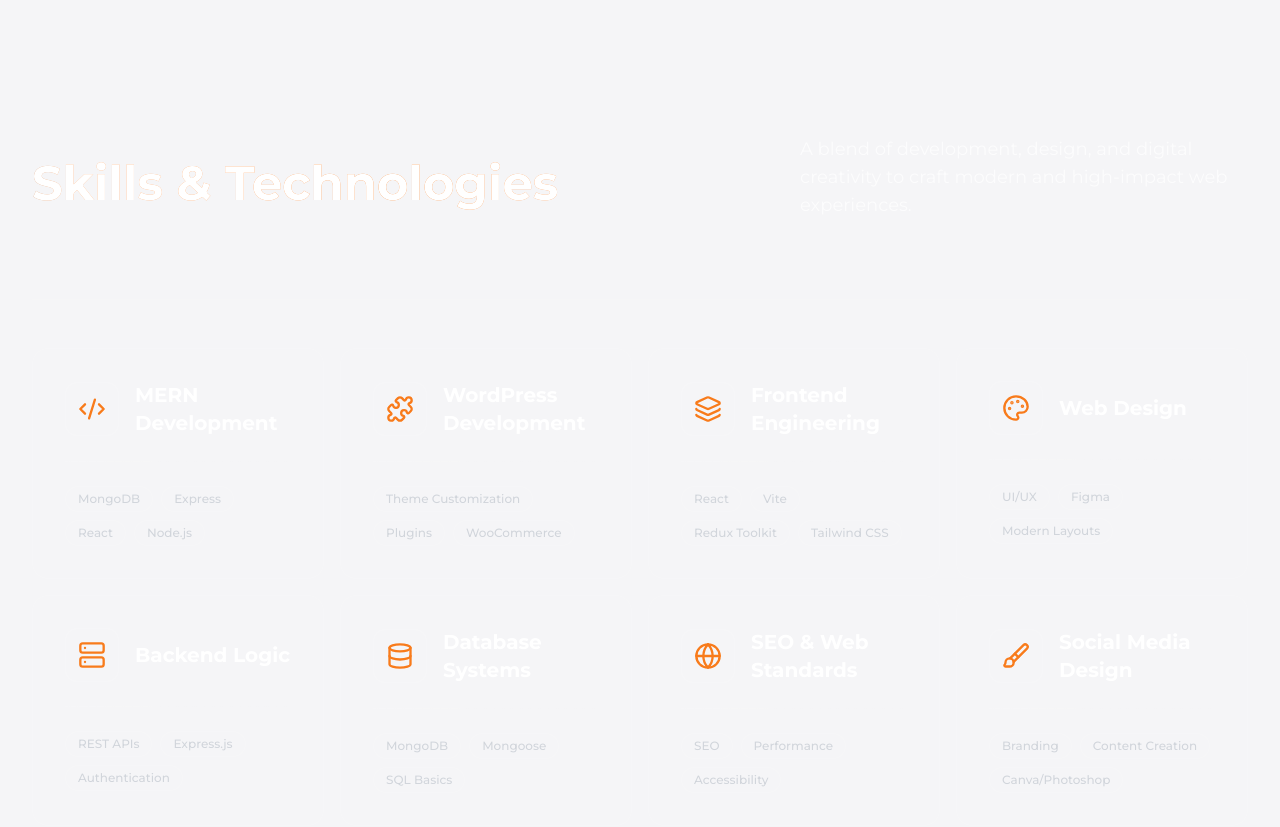
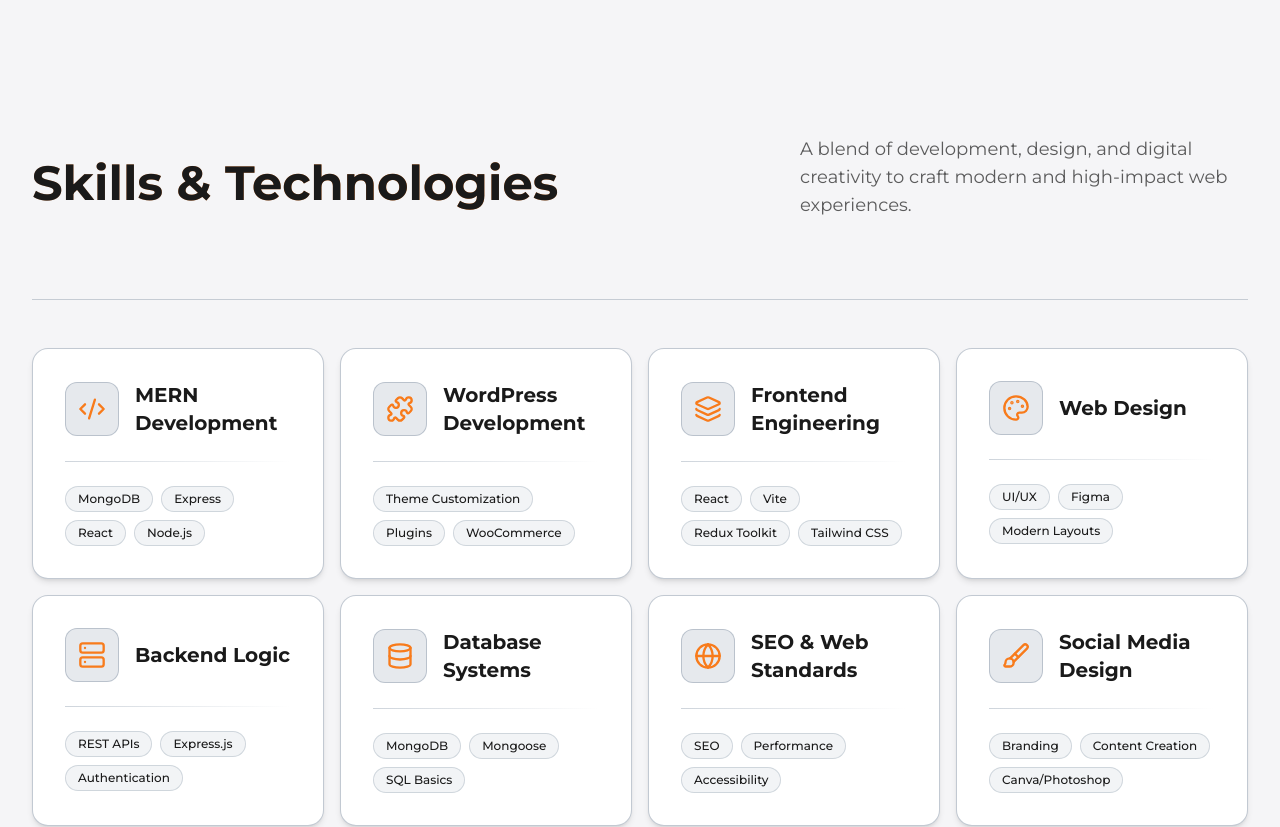
Before and after one commit to KamelMesbahi13/portfolio, a React (Vite) app: page / in a window 1280 px wide. Shown: the part 4480-5307 px from the top of the page. Built offline with nearby package versions, Linux system fonts and the light colour scheme.

Commit message:
adding dark / white mode

```diff
--- a/src/Components/Home/Technologies/Technologies.jsx
+++ b/src/Components/Home/Technologies/Technologies.jsx
@@ -1,3 +1,226 @@
+// import { useState, useRef, useEffect, memo } from "react";
+// import {
+//   Layers,
+//   Code2,
+//   Globe,
+//   Palette,
+//   Database,
+//   Server,
+//   GitGraph,
+//   Puzzle,
+//   Brush,
+// } from "lucide-react";
+
+// // ✅ Static data outside
+// const SKILLS = [
+//   {
+//     name: "MERN Development",
+//     icon: Code2,
+//     tags: ["MongoDB", "Express", "React", "Node.js"],
+//   },
+//   {
+//     name: "WordPress Development",
+//     icon: Puzzle,
+//     tags: ["Theme Customization", "Plugins", "WooCommerce"],
+//   },
+//   {
+//     name: "Frontend Engineering",
+//     icon: Layers,
+//     tags: ["React", "Vite", "Redux Toolkit", "Tailwind CSS"],
+//   },
+//   {
+//     name: "Web Design",
+//     icon: Palette,
+//     tags: ["UI/UX", "Figma", "Modern Layouts"],
+//   },
+//   {
+//     name: "Backend Logic",
+//     icon: Server,
+//     tags: ["REST APIs", "Express.js", "Authentication"],
+//   },
+//   {
+//     name: "Database Systems",
+//     icon: Database,
+//     tags: ["MongoDB", "Mongoose", "SQL Basics"],
+//   },
+//   {
+//     name: "SEO & Web Standards",
+//     icon: Globe,
+//     tags: ["SEO", "Performance", "Accessibility"],
+//   },
+//   {
+//     name: "Social Media Design",
+//     icon: Brush,
+//     tags: ["Branding", "Content Creation", "Canva/Photoshop"],
+//   },
+//   {
+//     name: "Version Control",
+//     icon: GitGraph,
+//     tags: ["Git", "GitHub", "CI/CD"],
+//   },
+// ];
+
+// // ✅ Lightweight SkillCard - Pure CSS transitions
+// const SkillCard = memo(({ skill, index, isVisible }) => {
+//   const Icon = skill.icon;
+
+//   return (
+//     <div
+//       className={`
+//         relative h-full overflow-hidden rounded-2xl border border-white/10
+//         bg-white/[0.03] group
+//         transition-all duration-700 ease-out
+//         hover:bg-white/[0.08] hover:border-white/20 hover:scale-[1.02]
+//         ${isVisible ? "opacity-100 translate-y-0" : "opacity-0 translate-y-12"}
+//       `}
+//       style={{ transitionDelay: `${index * 75}ms` }}
+//     >
+//       {/* Simple hover glow - no dynamic position tracking */}
+//       <div
+//         className="
+//           absolute inset-0 opacity-0 group-hover:opacity-100
+//           transition-opacity duration-300 pointer-events-none
+//           bg-gradient-to-br from-[#F87B1B]/10 via-transparent to-transparent
+//         "
+//       />
+
+//       <div className="relative z-10 flex flex-col items-start h-full gap-6 p-6 md:p-8">
+//         {/* Icon and Title */}
+//         <div className="flex items-center gap-4">
+//           <div
+//             className="
+//               p-3 rounded-xl bg-white/5 border border-white/10 text-[#F87B1B]
+//               transition-all duration-300
+//               group-hover:scale-110 group-hover:bg-[#F87B1B] group-hover:text-white
+//               group-hover:shadow-lg group-hover:shadow-[#F87B1B]/20
+//             "
+//           >
+//             <Icon size={28} />
+//           </div>
+//           <h3 className="text-lg font-bold text-white md:text-xl">
+//             {skill.name}
+//           </h3>
+//         </div>
+
+//         {/* Divider */}
+//         <div
+//           className="
+//             w-full h-px bg-gradient-to-r from-white/10 to-transparent
+//             transition-all duration-300
+//             group-hover:from-[#F87B1B]/30
+//           "
+//         />
+
+//         {/* Tags */}
+//         <div className="flex flex-wrap gap-2">
+//           {skill.tags.map((tag, i) => (
+//             <span
+//               key={i}
+//               className="
+//                 text-xs font-medium px-3 py-1 rounded-full
+//                 bg-white/5 text-gray-300 border border-white/5
+//                 transition-all duration-300
+//                 group-hover:border-[#F87B1B]/30 group-hover:bg-white/10
+//               "
+//             >
+//               {tag}
+//             </span>
+//           ))}
+//         </div>
+//       </div>
+
+//       {/* Border glow on hover */}
+//       <div
+//         className="
+//           absolute inset-0 rounded-2xl border border-transparent
+//           pointer-events-none transition-colors duration-300
+//           group-hover:border-[#F87B1B]/20
+//         "
+//       />
+//     </div>
+//   );
+// });
+
+// SkillCard.displayName = "SkillCard";
+
+// // ✅ Main Component - Single IntersectionObserver
+// const Technologies = () => {
+//   const [isVisible, setIsVisible] = useState(false);
+//   const sectionRef = useRef(null);
+
+//   // Single observer for entire section
+//   useEffect(() => {
+//     const el = sectionRef.current;
+//     if (!el) return;
+
+//     const observer = new IntersectionObserver(
+//       ([entry]) => {
+//         if (entry.isIntersecting) {
+//           setIsVisible(true);
+//           observer.disconnect();
+//         }
+//       },
+//       { threshold: 0.1 }
+//     );
+
+//     observer.observe(el);
+//     return () => observer.disconnect();
+//   }, []);
+
+//   return (
+//     <div className="py-12 overflow-hidden bg-transparent md:py-20">
+//       <div ref={sectionRef} className="container px-6 mx-auto">
+//         {/* Header */}
+//         <div
+//           className={`
+//             flex flex-col items-start justify-between gap-6 pb-12 mb-12
+//             border-b md:flex-row md:items-end md:pb-20 border-white/10
+//             transition-all duration-700
+//             ${
+//               isVisible
+//                 ? "opacity-100 translate-y-0"
+//                 : "opacity-0 translate-y-8"
+//             }
+//           `}
+//         >
+//           <h1 className="text-3xl font-bold text-white md:text-4xl lg:text-5xl">
+//             Skills & Technologies
+//           </h1>
+
+//           <p
+//             className={`
+//               max-w-md text-lg text-white/70
+//               transition-all duration-700 delay-100
+//               ${
+//                 isVisible
+//                   ? "opacity-100 translate-x-0"
+//                   : "opacity-0 translate-x-8"
+//               }
+//             `}
+//           >
+//             A blend of development, design, and digital creativity to craft
+//             modern and high-impact web experiences.
+//           </p>
+//         </div>
+
+//         {/* Skills Grid */}
+//         <div className="grid grid-cols-1 gap-4 md:grid-cols-2 lg:grid-cols-3 xl:grid-cols-4">
+//           {SKILLS.map((skill, index) => (
+//             <SkillCard
+//               key={skill.name}
+//               skill={skill}
+//               index={index}
+//               isVisible={isVisible}
+//             />
+//           ))}
+//         </div>
+//       </div>
+//     </div>
+//   );
+// };
+
+// export default memo(Technologies);
+
 import { useState, useRef, useEffect, memo } from "react";
 import {
   Layers,
@@ -67,20 +290,21 @@ const SkillCard = memo(({ skill, index, isVisible }) => {
   return (
     <div
       className={`
-        relative h-full overflow-hidden rounded-2xl border border-white/10
-        bg-white/[0.03] group
+        relative h-full overflow-hidden rounded-2xl border group
         transition-all duration-700 ease-out
-        hover:bg-white/[0.08] hover:border-white/20 hover:scale-[1.02]
+        border-mainColor/25 bg-white shadow-md hover:shadow-lg hover:border-mainColor/35
+        dark:border-white/10 dark:bg-white/[0.03] dark:shadow-none dark:hover:bg-white/[0.08] dark:hover:border-white/20 dark:hover:scale-[1.02]
         ${isVisible ? "opacity-100 translate-y-0" : "opacity-0 translate-y-12"}
       `}
       style={{ transitionDelay: `${index * 75}ms` }}
     >
-      {/* Simple hover glow - no dynamic position tracking */}
+      {/* Simple hover glow */}
       <div
         className="
           absolute inset-0 opacity-0 group-hover:opacity-100
           transition-opacity duration-300 pointer-events-none
-          bg-gradient-to-br from-[#F87B1B]/10 via-transparent to-transparent
+          bg-gradient-to-br from-secondColor/[0.06] via-transparent to-transparent
+          dark:from-[#F87B1B]/10
         "
       />
 
@@ -89,15 +313,17 @@ const SkillCard = memo(({ skill, index, isVisible }) => {
         <div className="flex items-center gap-4">
           <div
             className="
-              p-3 rounded-xl bg-white/5 border border-white/10 text-[#F87B1B]
+              p-3 rounded-xl border text-[#F87B1B]
               transition-all duration-300
-              group-hover:scale-110 group-hover:bg-[#F87B1B] group-hover:text-white
+              bg-mainColor/10 border-mainColor/20
+              dark:bg-white/5 dark:border-white/10
+              group-hover:scale-110 group-hover:bg-[#F87B1B] group-hover:text-white group-hover:border-[#F87B1B]
               group-hover:shadow-lg group-hover:shadow-[#F87B1B]/20
             "
           >
             <Icon size={28} />
           </div>
-          <h3 className="text-lg font-bold text-white md:text-xl">
+          <h3 className="text-lg font-bold text-textColorWhite dark:text-white md:text-xl">
             {skill.name}
           </h3>
         </div>
@@ -105,8 +331,9 @@ const SkillCard = memo(({ skill, index, isVisible }) => {
         {/* Divider */}
         <div
           className="
-            w-full h-px bg-gradient-to-r from-white/10 to-transparent
-            transition-all duration-300
+            w-full h-px bg-gradient-to-r transition-all duration-300
+            from-mainColor/20 to-transparent
+            dark:from-white/10
             group-hover:from-[#F87B1B]/30
           "
         />
@@ -118,9 +345,10 @@ const SkillCard = memo(({ skill, index, isVisible }) => {
               key={i}
               className="
                 text-xs font-medium px-3 py-1 rounded-full
-                bg-white/5 text-gray-300 border border-white/5
-                transition-all duration-300
-                group-hover:border-[#F87B1B]/30 group-hover:bg-white/10
+                border transition-all duration-300
+                bg-mainColor/5 text-textColorWhite border-mainColor/15
+                dark:bg-white/5 dark:text-gray-300 dark:border-white/5
+                group-hover:border-[#F87B1B]/30 group-hover:bg-mainColor/10 dark:group-hover:bg-white/10
               "
             >
               {tag}
@@ -174,7 +402,8 @@ const Technologies = () => {
         <div
           className={`
             flex flex-col items-start justify-between gap-6 pb-12 mb-12
-            border-b md:flex-row md:items-end md:pb-20 border-white/10
+            border-b md:flex-row md:items-end md:pb-20
+            border-mainColor/20 dark:border-white/10
             transition-all duration-700
             ${
               isVisible
@@ -183,13 +412,13 @@ const Technologies = () => {
             }
           `}
         >
-          <h1 className="text-3xl font-bold text-white md:text-4xl lg:text-5xl">
+          <h1 className="text-3xl font-bold text-textColorWhite dark:text-white md:text-4xl lg:text-5xl">
             Skills & Technologies
           </h1>
 
           <p
             className={`
-              max-w-md text-lg text-white/70
+              max-w-md text-lg text-textColorWhite/70 dark:text-white/70
               transition-all duration-700 delay-100
               ${
                 isVisible
```
